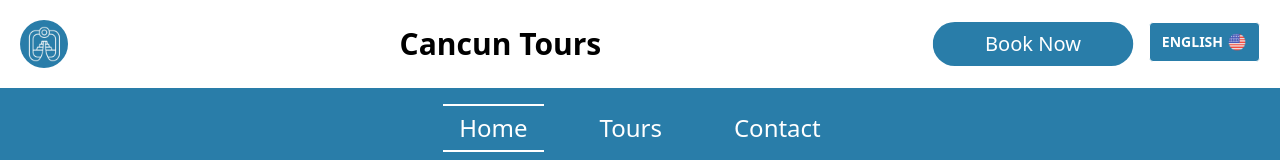
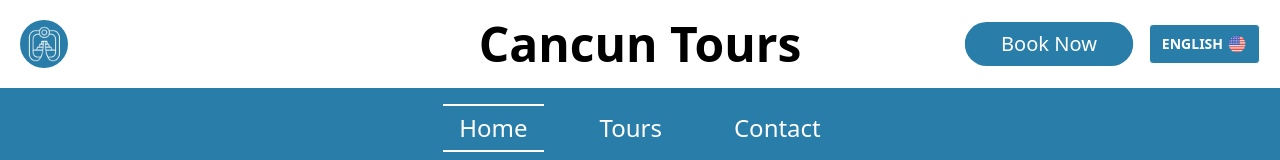
Before and after one commit to Koxone/sacbe-tours-react-tailwind, a React (Vite) app: page / in a window 1280 px wide. Shown: the top 160 px of the page. Built offline with nearby package versions, Linux system fonts and the light colour scheme.

Commit message:
Update header layout and improve accessibility
Adjusted the header grid layout for better alignment, updated button and heading styles, and added an accessible alt text to the logo image.

```diff
--- a/src/components/header/Header.jsx
+++ b/src/components/header/Header.jsx
@@ -6,17 +6,19 @@ function Header() {
   const { t } = useTranslation();
 
   return (
-    <header className="grid w-full grid-cols-[auto_1fr_auto] items-center justify-between p-5">
-      <button className="max-w-[48px] cursor-pointer rounded-full">
+    <header className="grid w-full grid-cols-[1fr_auto_1fr] items-center p-5">
+      <button className="mr-auto max-w-[48px] cursor-pointer rounded-full">
         <img
           className="rounded-full object-contain"
           src="/assets/logo.png"
-          alt=""
+          alt="Sacbe Logo Icon"
         />
       </button>
-      <h1 className="text-center text-3xl font-bold">Cancun Tours</h1>
-      <div className="flex gap-4">
-        <button className="btn-pulse w-[200px] cursor-pointer rounded-4xl bg-[#297da9] px-4 py-2 text-xl text-white transition-all duration-300 ease-in-out hover:bg-[#004165]">
+      <h1 className="w-fit justify-self-center text-5xl font-bold">
+        Cancun Tours
+      </h1>
+      <div className="flex w-fit items-center gap-4 justify-self-end">
+        <button className="btn-pulse w-[168px] cursor-pointer rounded-4xl bg-[#297da9] px-4 py-2 text-xl text-white transition-all duration-300 ease-in-out hover:bg-[#004165]">
           {t("header.bookButton")}
         </button>
         <LanguageButton />
```
